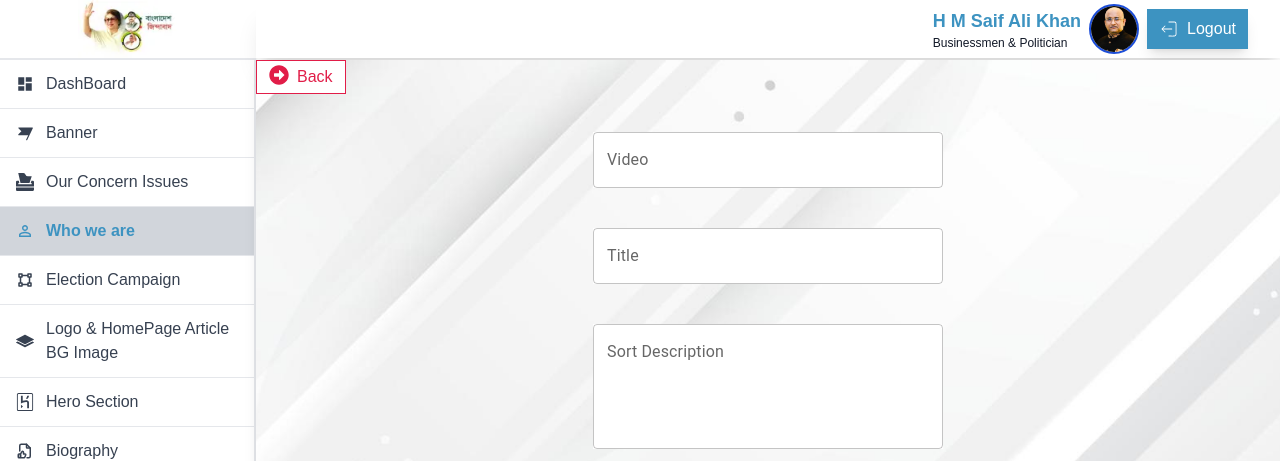
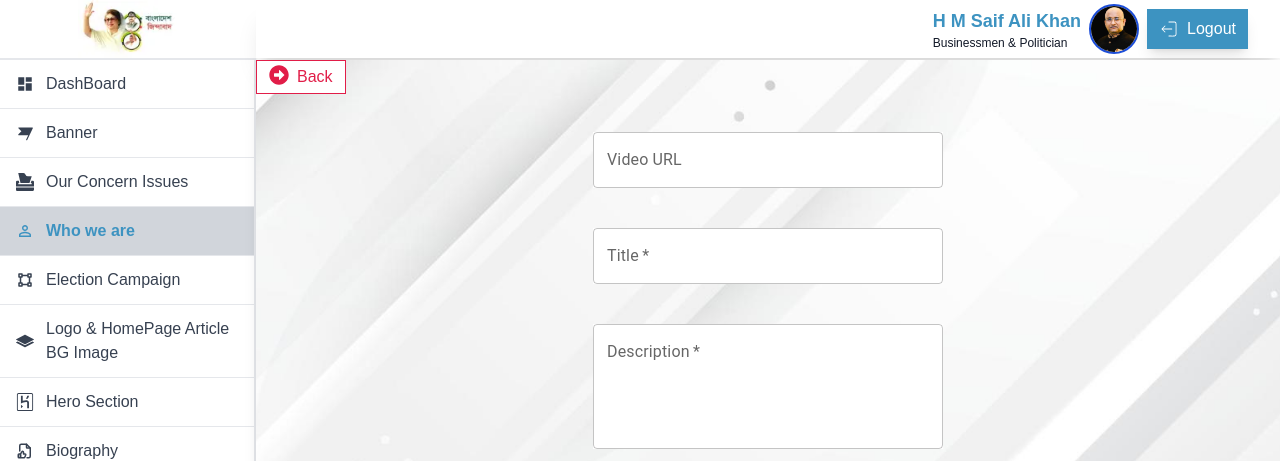
Before and after one commit to SoftyPy-IT/saif-ali-khan-admin, a Next.js app: page /dashboard/WhoWeAre in a window 1280 px wide. Both pictures are taken after a click on the button "Edit". Shown: the top 461 px of the page. Built offline with nearby package versions, Linux system fonts and the light colour scheme; no server answers.

Commit message:
update who we ar

```diff
--- a/src/app/dashboard/components/sliders/UpdateWhoWeAreInfo.tsx
+++ b/src/app/dashboard/components/sliders/UpdateWhoWeAreInfo.tsx
@@ -1,13 +1,11 @@
 /* eslint-disable @typescript-eslint/no-explicit-any */
 import apiClient from "@/axios/axiosInstant";
-import useAxiosPublic from "@/axios/useAxiosPublic";
 import useFeatures from "@/hooks/useFeatures";
 import { TFeatures, TWhoWeAre } from "@/types/types";
-import { Drawer, TextField } from "@mui/material";
+import { TextField } from "@mui/material";
 import { useMutation, useQueryClient } from "@tanstack/react-query";
-import React, { useEffect, useState } from "react";
+import React from "react";
 import toast from "react-hot-toast";
-import UploadVideoSlider from "./UploadVideoSlider/UploadVideoSlider";
 
 const UpdateWhoWeAreInfo = ({
   setOpenModalForUpdate,
@@ -16,26 +14,7 @@ const UpdateWhoWeAreInfo = ({
 }) => {
   const [features, isLoading] = useFeatures();
   const data: TWhoWeAre = (features as TFeatures)?.whoWeAre;
-  const toggleDrawer = (newOpen: boolean) => setOpen(newOpen);
   const queryClient = useQueryClient();
-  const [open, setOpen] = useState(false);
-  const [videoUrl, setVideoUrl] = useState<string | undefined>();
-  const [videoId, setVideoId] = useState("");
-  const axiosPublic = useAxiosPublic();
-
-  useEffect(() => {
-    if (!videoId) return;
-    const fetchVideoData = async () => {
-      try {
-        const response = await axiosPublic.get(`/videos/${videoId}`);
-        const newVideoUrl = response?.data?.data?.videoUrl;
-        setVideoUrl(newVideoUrl);
-      } catch (error) {
-        console.error("Error fetching photo data:", error);
-      }
-    };
-    fetchVideoData();
-  }, [videoId, axiosPublic]);
 
   const updateMutation = useMutation({
     mutationFn: async ({
@@ -52,74 +31,77 @@ const UpdateWhoWeAreInfo = ({
     },
     onSuccess: () => {
       queryClient.invalidateQueries({ queryKey: ["features"] });
-      setVideoUrl(""); // Reset if needed
       toast.success("Updated Successfully");
       setOpenModalForUpdate(false);
-      location.reload();
     },
     onError: (error: any) => {
-      toast.error("Failed to update");
+      toast.error(error.response?.data?.message || "Failed to update");
       console.error("Update error:", error);
     },
   });
 
-  const handleSubmit = (e: { preventDefault: () => void; target: any }) => {
+  const handleSubmit = (e: React.FormEvent<HTMLFormElement>) => {
     e.preventDefault();
-    const form = e.target;
+    const form = e.target as HTMLFormElement;
+
     const whoWeAreData: Partial<TWhoWeAre> = {
-      title: form.title.value,
-      description: form.description.value,
-      videourl: videoId ? videoUrl : data?.videourl,
+      title: (form.elements.namedItem('title') as HTMLInputElement).value,
+      description: (form.elements.namedItem('description') as HTMLInputElement).value,
+      videourl: (form.elements.namedItem('videourl') as HTMLInputElement).value,
     };
 
-    updateMutation.mutate({ id: features._id as string, whoWeAreData });
-    console.log(whoWeAreData, data);
+    updateMutation.mutate({
+      id: (features as TFeatures)?._id as string,
+      whoWeAreData
+    });
   };
 
   return (
     <div className="h-full min-h-[500px] text-black">
-      <div>
-        <Drawer open={open} onClose={() => toggleDrawer(false)}>
-          <UploadVideoSlider videoId={setVideoId} toggleDrawer={toggleDrawer} />
-        </Drawer>
-      </div>
       {!isLoading && (
         <form onSubmit={handleSubmit}>
-          <div className="max-w-4xl 2xl:mt-28 px-6 pt-10 flex flex-col  gap-10 justify-between items-center pb-0">
+          <div className="max-w-4xl 2xl:mt-28 px-6 pt-10 flex flex-col gap-10 justify-between items-center pb-0">
             <TextField
               name="videourl"
-              defaultValue={data?.videourl}
-              className="md:w-[350px] w-[250px] bg-white"
-              id="outlined-basic"
-              label="Video"
+              defaultValue={data?.videourl || ""}
+              className="md:w-[350px] w-full bg-white"
+              id="videourl"
+              label="Video URL"
               variant="outlined"
+              fullWidth
             />
 
             <TextField
               name="title"
-              defaultValue={data?.title}
-              className="md:w-[350px] w-[250px] bg-white"
-              id="outlined-basic"
+              defaultValue={data?.title || ""}
+              className="md:w-[350px] w-full bg-white"
+              id="title"
               label="Title"
               variant="outlined"
+              required
+              fullWidth
             />
-            {/* description */}
+
             <TextField
               name="description"
-              defaultValue={data?.description}
+              defaultValue={data?.description || ""}
               multiline
-              className="md:w-[350px] w-[250px] bg-white"
-              id="outlined-multiline-static"
-              label="Sort Description"
+              className="md:w-[350px] w-full bg-white"
+              id="description"
+              label="Description"
               variant="outlined"
               rows={4}
+              required
+              fullWidth
             />
 
-            <input
+            <button
               type="submit"
-              value="Update"
-              className="md:w-[350px] text-white w-[250px] bg-[#3D93C1] py-2 px-3 active:scale-95"
-            />
+              disabled={updateMutation.isPending}
+              className="md:w-[350px] w-full text-white bg-[#3D93C1] py-2 px-3 active:scale-95 disabled:bg-gray-400"
+            >
+              {updateMutation.isPending ? "Updating..." : "Update"}
+            </button>
           </div>
         </form>
       )}
```
